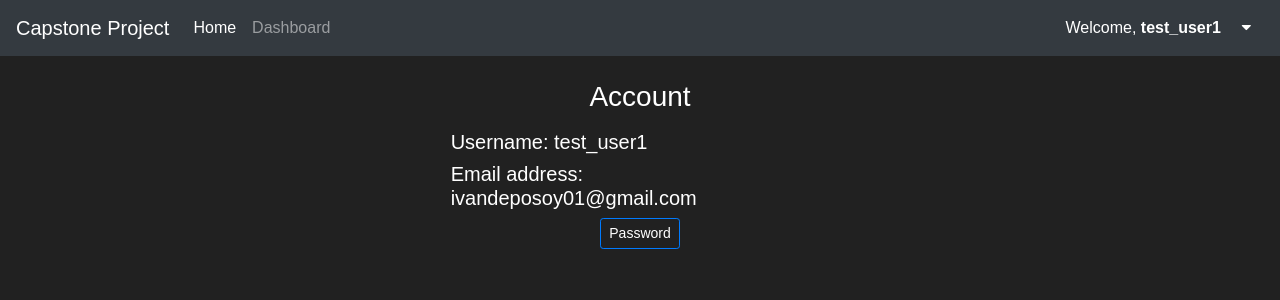
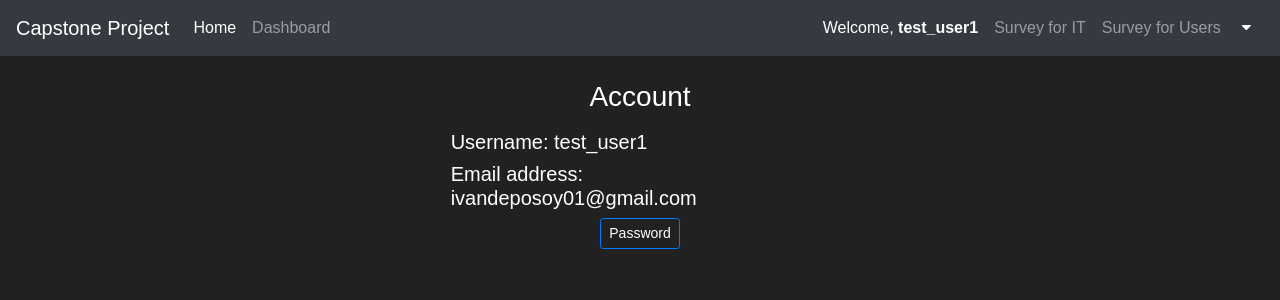
Before and after one commit to AlfredPaguio/Cross-E-commerce-Platform-Product-Evaluation-Web-Application-Capstone, a Flask app: page /account in a window 1280 px wide. Shown: the top 300 px of the page. Run offline with Flask 2, Linux system fonts and the light colour scheme; a user stored in the database is signed in.

Commit message:
added survey

```diff
--- a/webscraper/templates/base.html
+++ b/webscraper/templates/base.html
@@ -35,7 +35,15 @@
                <li class="nav-item">
                   <a class="nav-link d-none d-md-block active">Welcome, <span class="font-weight-bold">{{ current_user.username }}</span></a>
                   <a class="nav-link d-sm-block d-md-none" href="{{ url_for('account_page') }}">Account</a>
+                  <a class="nav-link d-sm-block d-md-none" href="https://forms.gle/uvBrLnAqJyHPTeA59" target="_blank">Survey for IT</a>
+                  <a class="nav-link d-sm-block d-md-none" href="https://forms.gle/DD7VJgtvBVfKbZDh8" target="_blank">Survey for Users</a>
                   <a class="nav-link d-sm-block d-md-none" onclick="loading();" href="{{ url_for('logout_page') }}">Logout</a>
+               </li>
+               <li class="nav-item">
+                  <a class="nav-link d-none d-md-block" href="https://forms.gle/uvBrLnAqJyHPTeA59" target="_blank">Survey for IT</a>
+               </li>
+               <li class="nav-item">
+                  <a class="nav-link d-none d-md-block" href="https://forms.gle/DD7VJgtvBVfKbZDh8" target="_blank">Survey for Users</a>
                </li>
             </ul>
             <div class="btn-group d-none d-md-block">
```
Also changed, not shown: webscraper/webscraper.py (+4 -4 lines), webscraper/rewrite_db3.db, 3 other files.
